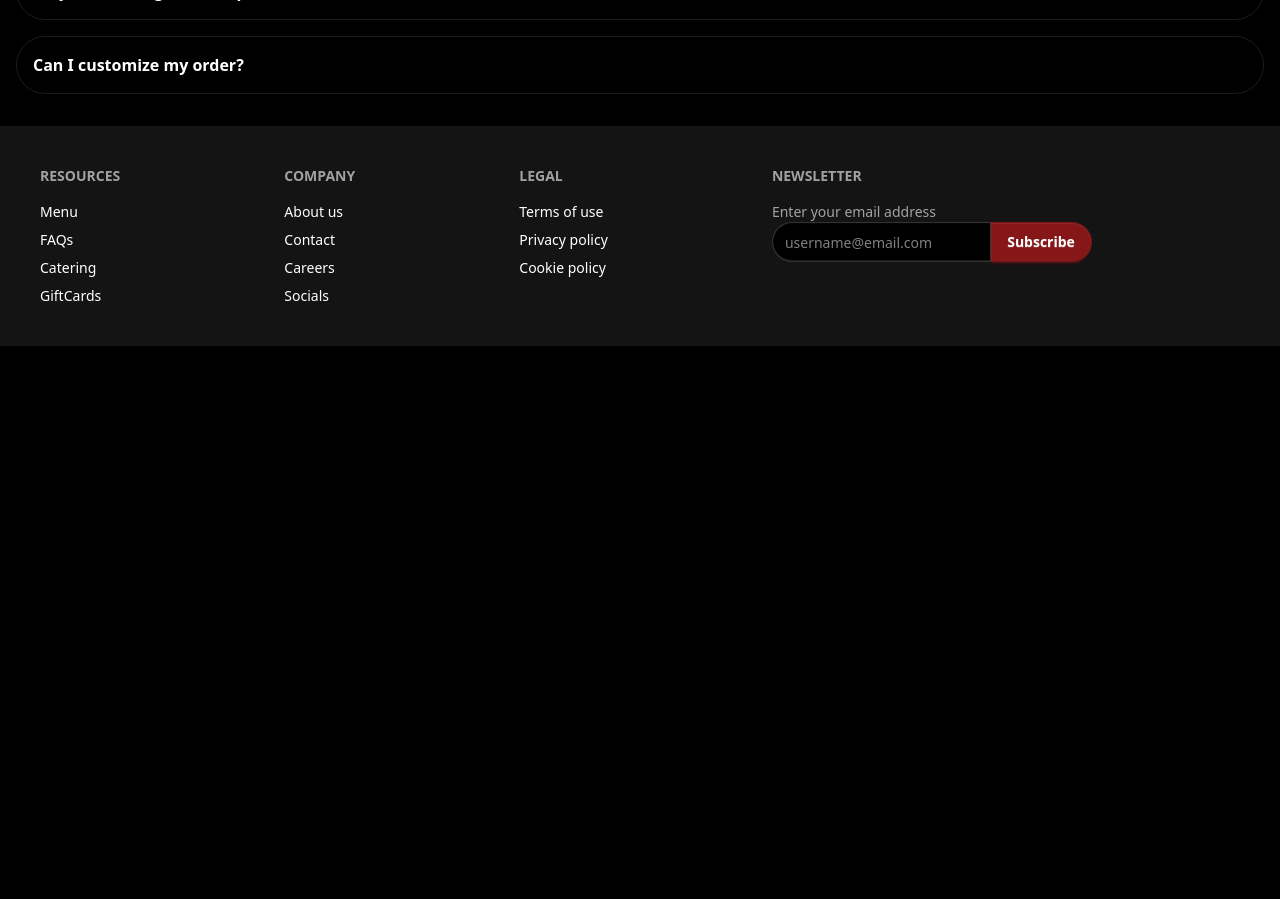
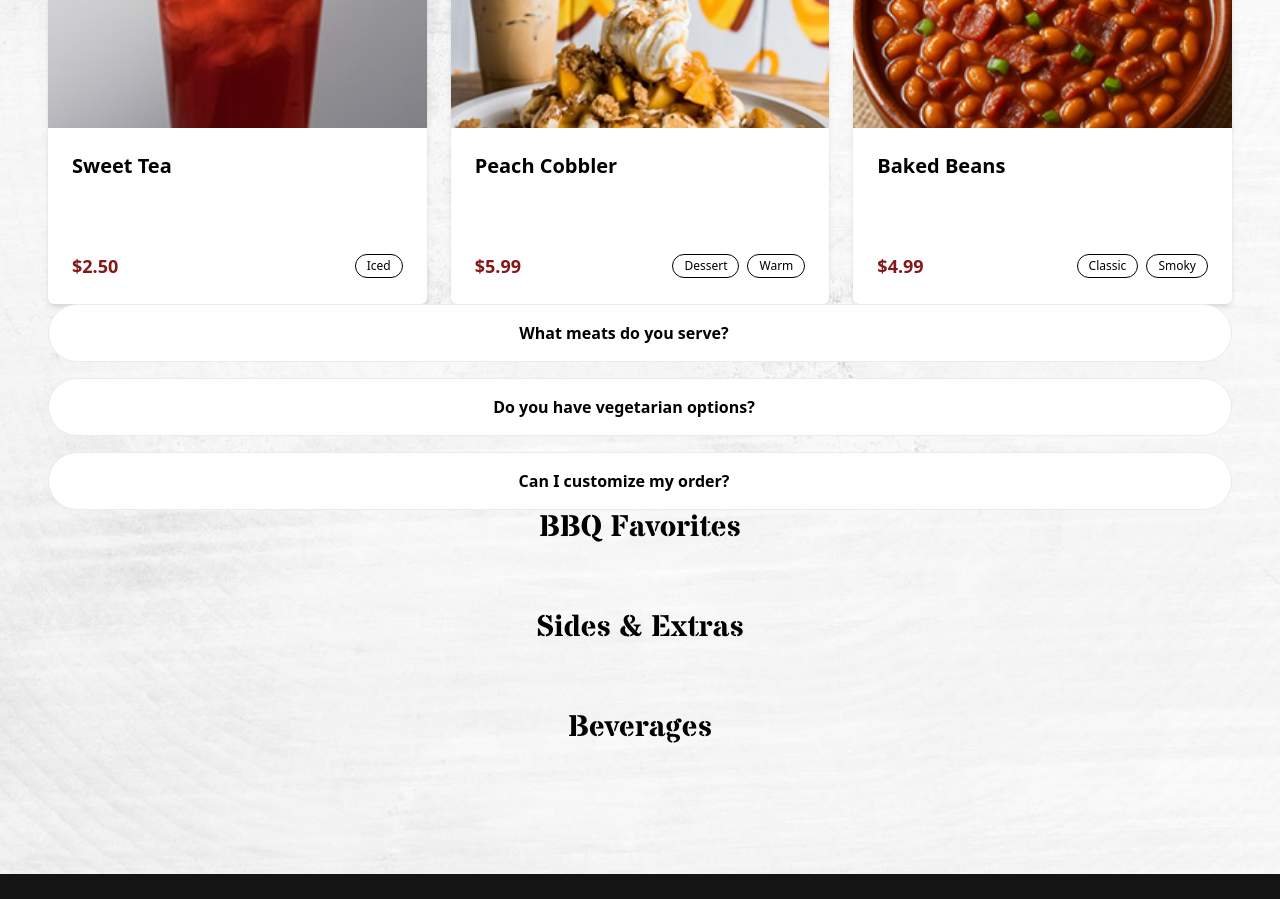
Before and after one commit to qoryhanisagal/catering-delivery-app, a React (Vite) app in the folder client/: page /menu in a window 1280 px wide. Shown: the part 1160-2059 px from the top of the page. Before the commit the page ends 1506 px from the top, so only its background shows below. Built offline with nearby package versions, Linux system fonts and the light colour scheme.

Commit message:
Added Hero Layout to Menu Page

```diff
--- a/client/src/data/backgroundImages.js
+++ b/client/src/data/backgroundImages.js
@@ -5,6 +5,9 @@ import heroBg4 from '../assets/img/hero-bg-4.png';
 
 export const heroBackgrounds = {
   hero1: heroBg1,
+  hero2: heroBg2,
+  hero3: heroBg3,
+  hero4: heroBg4,
 };
 
 export const contentBackgrounds = {
--- a/client/src/pages/MenuPage/MenuPage.jsx
+++ b/client/src/pages/MenuPage/MenuPage.jsx
@@ -5,6 +5,11 @@ import MenuModal from '../../components/MenuModal';
 import menu from '../../data/menu';
 import FAQs from '../../components/FAQs/FAQs';
 import { menuFAQs } from '../../data/faqs';
+import HeroLayout from '../../components/HeroLayout/HeroLayout';
+import {
+  heroBackgrounds,
+  contentBackgrounds,
+} from '../../data/backgroundImages';
 
 const MenuPage = () => {
   const [category, setCategory] = useState('All Items');
@@ -17,7 +22,18 @@ const MenuPage = () => {
       : menu.filter((item) => item.category === category);
 
   return (
-    <div className="px-4 py-8 max-w-7xl mx-auto">
+    <div data-theme="lofi">
+      <HeroLayout
+        heroImage={heroBackgrounds.hero1} // or whichever hero image you prefer
+        heroTitle="Our Menu"
+        heroSubtitle="Authentic BBQ crafted with passion. From smoky brisket to tender ribs, discover the flavors that make us legendary."
+        contentBackgroundImage={contentBackgrounds.woodTexture}
+        contentAlignment="center"
+        heroTitleClass="text-accent text-center font-stardos-stencil-bold"
+        heroSubtitleClass="text-center font-stardos-stencil-normal text-accent-content"
+        allowStacking={true}
+      >
+        <div className="container mx-auto px-4 py-8">
           <CategoryTabs selected={category} onChange={setCategory} />
 
           <div className="text-center mb-6">
@@ -27,9 +43,36 @@ const MenuPage = () => {
 
           <MenuGrid items={filteredItems} onItemClick={setSelectedItem} />
 
-      <MenuModal item={selectedItem} onClose={() => setSelectedItem(null)} />
+          <MenuModal
+            item={selectedItem}
+            onClose={() => setSelectedItem(null)}
+          />
 
           <FAQs faqs={menuFAQs} title="Menu FAQs" />
+
+          {/* Menu sections */}
+          <section className="mb-16">
+            <h2 className="text-3xl font-bold text-center mb-8 font-stardos-stencil-bold">
+              BBQ Favorites
+            </h2>
+            {/* Menu items */}
+          </section>
+
+          <section className="mb-16">
+            <h2 className="text-3xl font-bold text-center mb-8 font-stardos-stencil-bold">
+              Sides & Extras
+            </h2>
+            {/* Menu items */}
+          </section>
+
+          <section className="mb-16">
+            <h2 className="text-3xl font-bold text-center mb-8 font-stardos-stencil-bold">
+              Beverages
+            </h2>
+            {/* Menu items */}
+          </section>
+        </div>
+      </HeroLayout>
     </div>
   );
 };
```
Lines whose indentation alone changed are shown as unchanged.
